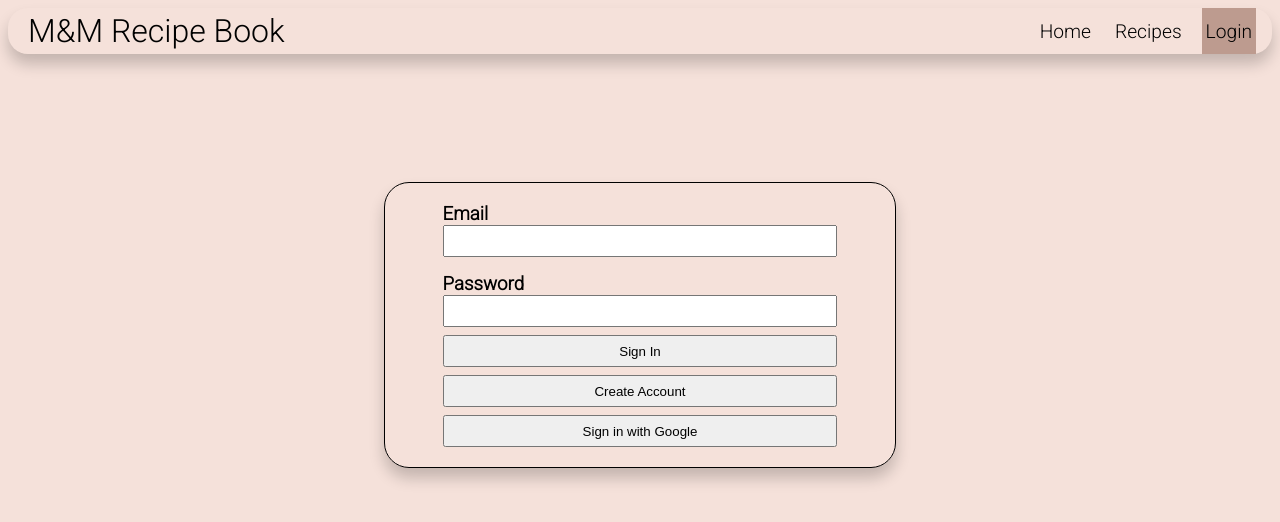
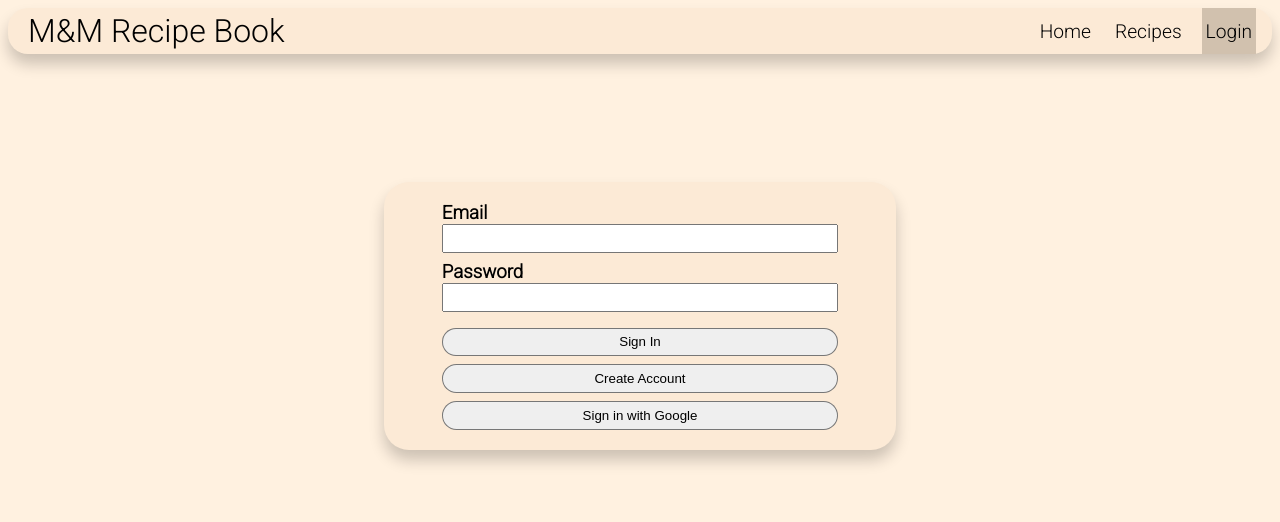
Before and after one commit to m6kang/recipe, a React (Create React App) app: page /login in a window 1280 px wide. Shown: the top 522 px of the page. Built offline with nearby package versions, Linux system fonts and the light colour scheme.

Commit message:
Edited CSS Styling

```diff
--- a/src/components/Home.jsx
+++ b/src/components/Home.jsx
@@ -45,7 +45,7 @@ function Home() {
                 <HashLink className="homeLink" smooth to={"/recipe#" + post.postId}>
                     <div className="homePost">
                         <div className="homeHeader">
-                            <h1>{post.title}</h1>
+                            <h2>{post.title}</h2>
                         </div>
                         <div className="homeImage">
                             {imageList.map((url) => {
--- a/src/components/Recipe.jsx
+++ b/src/components/Recipe.jsx
@@ -34,7 +34,7 @@ function Recipe({ isAuth }) {
     return (
     <div>
         <div>
-            {isAuth ? <Link to="/recipepost" className="site-name">M&M Recipe Book</Link> : <></>}
+            {isAuth ? <Link to="/recipepost" className="site-name"><button type="button" className="postBtn">Create a post</button></Link> : <></>}
         </div>
         {postLists.map((post) => {
             var count = 0;
@@ -56,7 +56,7 @@ function Recipe({ isAuth }) {
                     </div>
                     <br/>
                     <div className="postIngredient">
-                        <h2>Ingredients:</h2>
+                        <h3>Ingredients:</h3>
                         <ul>
                             {post.postIngredient.map((ingredient) => {
                                 return <li>{ingredient}</li>
@@ -65,7 +65,7 @@ function Recipe({ isAuth }) {
                     </div>
                     <br/>
                     <div className="postDirection">
-                        <h2>Directions:</h2>
+                        <h3>Directions:</h3>
                         <ul>
                         {post.postDirection.map((direction) => {
                             return <li>{direction}</li>
@@ -74,8 +74,7 @@ function Recipe({ isAuth }) {
                     </div>
                     <br/>
                     <div className="postAuthor">
-                        <h3>By:</h3>
-                        <h3>{post.author.name}</h3>
+                        <h3>By: {post.author.name}</h3>
                     </div>
                     </section>
                 </div>
--- a/src/components/RecipePost.jsx
+++ b/src/components/RecipePost.jsx
@@ -68,7 +68,7 @@ function RecipePost({ isAuth }) {
     return (
     <div className="recipePostPage">
         <div className="rpContainer">
-            <h1>Create A Post</h1>
+            <h2>Create A Post</h2>
             <div className="inputTitle">
                 <label> Title: </label>
                 <input placeholder="Title..." onChange={(event) => {
@@ -92,7 +92,7 @@ function RecipePost({ isAuth }) {
                 }}>Add</button>
             </div>
             <div className="inputDirection">
-                <label> Directions:</label>
+                <label>Directions:</label>
                 {postDirection.map((data, i) => {
                     return (
                         <div>
@@ -108,11 +108,12 @@ function RecipePost({ isAuth }) {
                 }}>Add</button>
             </div>
             <div className="inputImage">
+                <label>Image:</label>
                 <input type="file" onChange={(event) => {
                     setImageUpload(event.target.files[0]);
                 }}/>
             </div>
-            <button onClick={createPost}>Submit Post</button>
+            <button className="postSubmitBtn" onClick={createPost}>Submit Post</button>
         </div>
     </div>
     );
--- a/src/styles.css
+++ b/src/styles.css
@@ -5,7 +5,7 @@
 body {
     margin: 0;
     font-family: 'Roboto', sans-serif;
-    background-color: #f5e1da;
+    background-color: #fff1e0;
 }
 
 .site-name {
@@ -22,7 +22,7 @@ body {
     margin: 0 1rem 0 0;
     border-radius: 20px;
     margin: 0.5rem;
-    background-color: #f5e1da;
+    background-color: #fcead6;
     color: rgba(0, 0, 0, 0.2);
     backdrop-filter: blur(3px);
     box-shadow: 0px 10px 15px rgb(0 0 0 / 20%);
@@ -55,11 +55,11 @@ body {
 }
 
 .nav li.active {
-    background-color: #bd9b8f;
+    background-color: #d1c1ae;
 }
 
 .nav li:hover {
-    background-color: #e2c1b4;
+    background-color: #e7d8c7;
 }
 
 .homePostDiv {
@@ -72,7 +72,6 @@ body {
     height: 20rem;
     width: 20rem;
     border-radius: 25px;
-    border: 1px solid black;
     padding: 20px;
     margin: auto;
     margin-right: 3%;
@@ -81,6 +80,7 @@ body {
     margin-bottom: 3%;
     text-decoration: none;
     color: black;
+    background-color: #fcead6;
     backdrop-filter: blur(3px);
     box-shadow: 0px 10px 15px rgb(0 0 0 / 20%);
     box-sizing: border-box;
@@ -118,7 +118,7 @@ body {
 
 .post {
     border-radius: 25px;
-    border: 1px solid black;
+    background-color: #fcead6;
     padding: 20px;
     margin: auto;
     margin-top: 5%;
@@ -154,7 +154,7 @@ body {
 
 .loginPage {
     border-radius: 25px;
-    border: 1px solid black;
+    background-color: #fcead6;
     padding: 20px;
     margin: auto;
     margin-top: 8rem;
@@ -190,37 +190,43 @@ body {
 }
 
 .authEmail {
-    height: 2rem;
+    height: 1.8rem;
+    margin-bottom: 0.5rem;
+    margin-right: 8%;
+    margin-left: 8%;
+}
+
+.authPass {
+    height: 1.8rem;
     margin-bottom: 1rem;
     margin-right: 8%;
     margin-left: 8%;
 }
 
-.authPass {
-    height: 2rem;
+.authBtn {
+    height: 1.8rem;
     margin-bottom: 0.5rem;
     margin-right: 8%;
     margin-left: 8%;
+    border-radius: 25px;
+    border: 1px solid rgba(0, 0, 0, 0.5);
 }
 
-.authBtn {
-    height: 2rem;
+.createBtn {
+    height: 1.8rem;
     margin-bottom: 0.5rem;
     margin-right: 8%;
     margin-left: 8%;
-}
-
-.createBtn {
-    height: 2rem;
-    margin-bottom: 0.5rem;
-    margin-right: 8%;
-    margin-left: 8%;
+    border-radius: 25px;
+    border: 1px solid rgba(0, 0, 0, 0.5);
 }
 
 .googleLogIn {
-    height: 2rem;
+    height: 1.8rem;
     margin-right: 8%;
     margin-left: 8%;
+    border-radius: 25px;
+    border: 1px solid rgba(0, 0, 0, 0.5);
 }
 
 .signUp p {
@@ -229,20 +235,62 @@ body {
     margin-bottom: 3%;
 }
 
+.postBtn {
+    height: 1.8rem;
+    border-radius: 25px;
+    border: 1px solid rgba(0, 0, 0, 0.5);
+}
+
+.rpContainer {
+    border-radius: 25px;
+    background-color: #fcead6;
+    padding: 20px;
+    margin: auto;
+    margin-top: 8rem;
+    margin-bottom: 3rem;
+    width: clamp(300px, 40%, 600px);
+    align-items: center;
+    position: relative;
+    display: grid;
+    box-shadow: 0px 10px 15px rgb(0 0 0 / 20%);
+}
+
+.inputTitle {
+    margin-top: 0.5rem;
+}
+
+.inputIngredient {
+    margin-top: 0.5rem;
+}
+
+.inputDirection {
+    margin-top: 0.5rem;
+}
+
+.inputImage {
+    margin-top: 0.5rem;
+}
+
+.postSubmitBtn {
+    margin-right: 8%;
+    margin-left: 8%;
+    margin-top: 0.5rem;
+}
+
 ::-webkit-scrollbar {
     width: 1em;
 }
 
 ::-webkit-scrollbar-track {
-    background: #ebc9bd;
+    background: #ece2d6;
     border-radius: 100vw;
 }
 
 ::-webkit-scrollbar-thumb {
-    background:#bd9b8f;
+    background:#d3c6b6;
     border-radius: 100vw;
 }
 
 ::-webkit-scrollbar-thumb:hover {
-    background: #e2c1b4;
+    background: #e2d8cc;
 }
```
